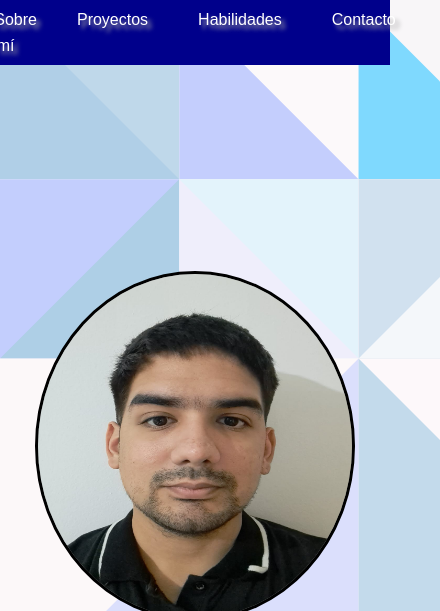
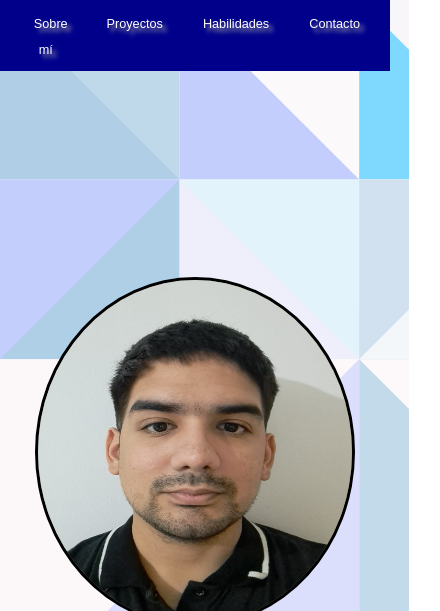
Before and after one commit to Pitu97/Portfolio, a plain HTML site: page index.html in a window 390 px wide. Shown: the top 611 px of the page, 440 px wide, since content can reach past the window. Drawn offline with Linux system fonts and the light colour scheme; a web font is replaced by a local one.

Commit message:
diseño responsive (detalles)

```diff
--- a/style.css
+++ b/style.css
@@ -225,7 +225,12 @@ nav ul li a:hover {
 @media all and (max-width: 599px) {
 
     header {
-        padding: 7px;
+        padding: 10px;
+    }
+
+    nav ul li a {
+        font-size: 12.7px;
+        padding: 5px;
     }
 
     #skills {
@@ -237,7 +242,7 @@ nav ul li a:hover {
 
     #skills-img {
         margin-top: 50px;
-        margin-left: 50px;
+        margin-left: 5%;
         width: 100%;
     }
 
@@ -248,11 +253,11 @@ nav ul li a:hover {
     }
 
     #contact {
-        width: 100%;
+        width: 80%;
     }
 
     #contact-form {
-        width: 80%;
+        width: 100%;
         margin-left: 7px;
         padding-bottom: 5px;
     }
```
